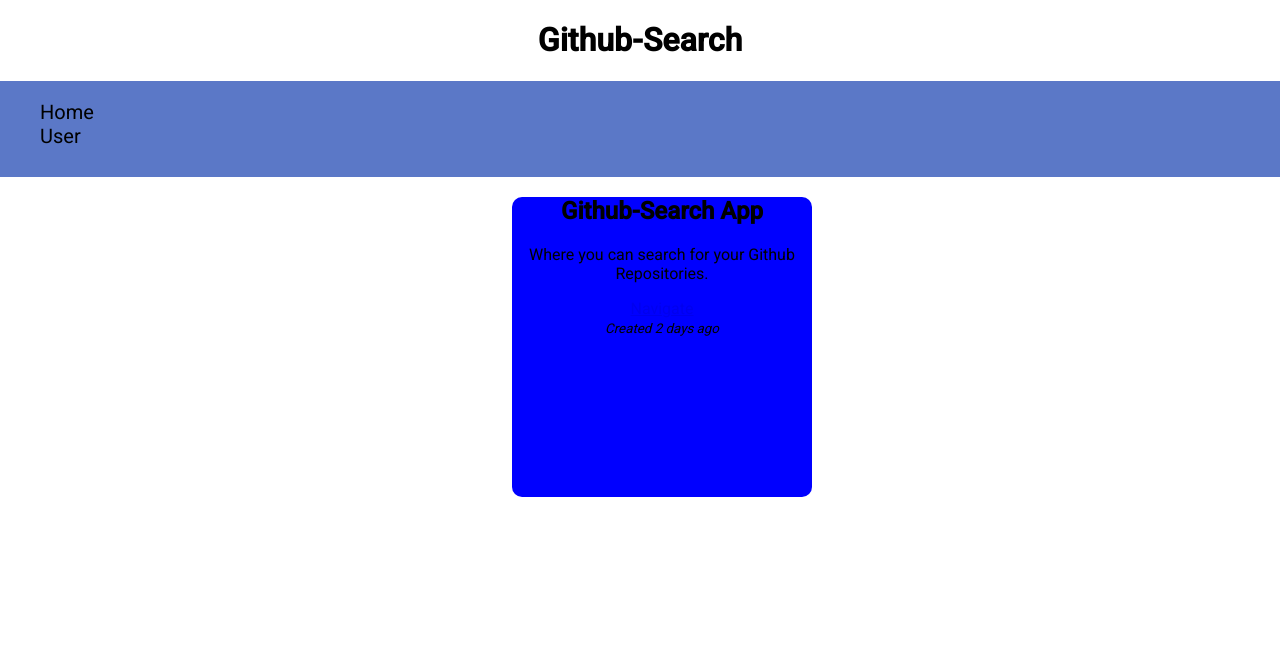
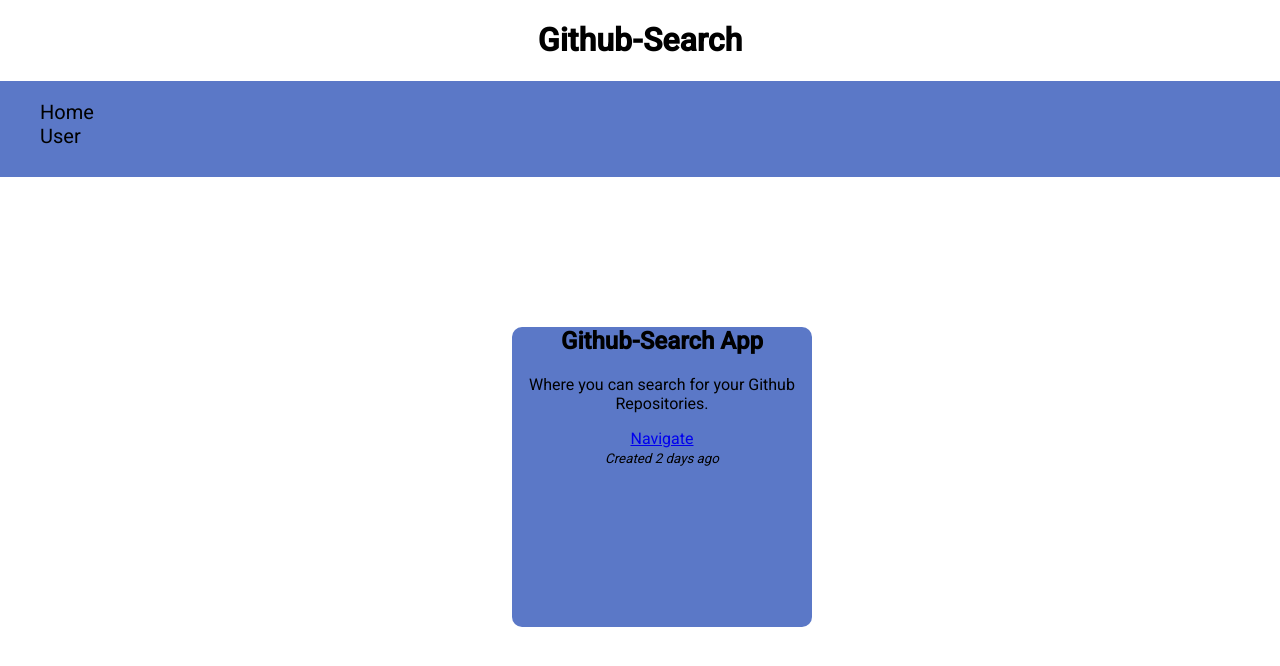
Before and after one commit to Jerry-Wemisiko/Github-Search, an Angular app: page /about in a window 1280 px wide. Shown: the top 666 px of the page. Built offline with nearby package versions, Linux system fonts and the light colour scheme.

Commit message:
deleted unnecesary imports on the app module and hosted page on netlify

```diff
--- a/src/app/about/about.component.css
+++ b/src/app/about/about.component.css
@@ -1,14 +1,12 @@
 .crd {
+  margin-top: 150px;
   justify-content: center;
   text-align: center;
   box-sizing: border-box;
   border: 3px black;
   height: 300px;
   width: 300px;
-  background-color: blue;
+  background-color: #5b78c7;
   border-radius: 10px;
   margin-left: 40%;
 }
-#info {
-  margin-top: 10px !important;
-}
--- a/src/app/about/about.component.html
+++ b/src/app/about/about.component.html
@@ -3,7 +3,6 @@
     <p></p>
 </div> -->
 <div class="crd">
-    <div id="info">
     <div class="card text-center">
         <div class="card-header">
             <h2 class="card-title">Github-Search App</h2>
@@ -17,5 +16,3 @@
         </div>
     </div>
 </div>
-
-</div>
```
Lines whose indentation alone changed are shown as unchanged.
